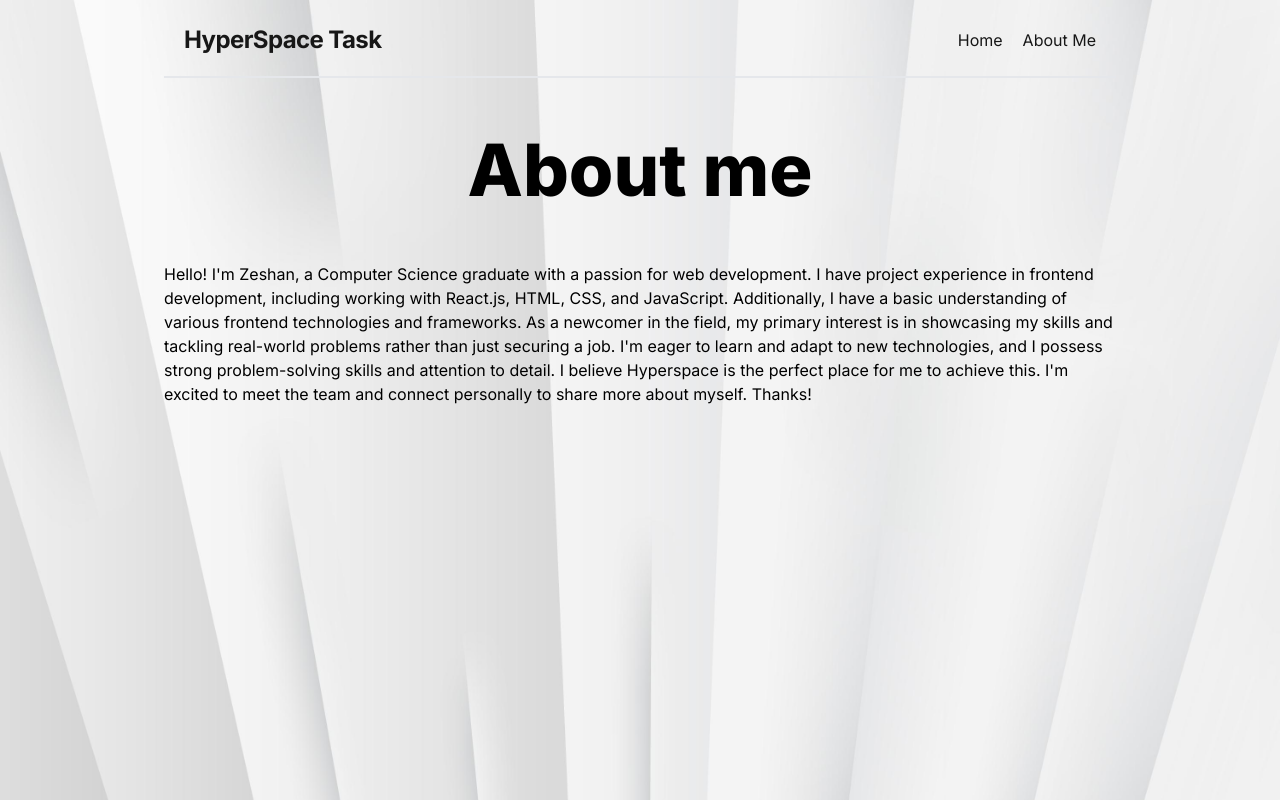
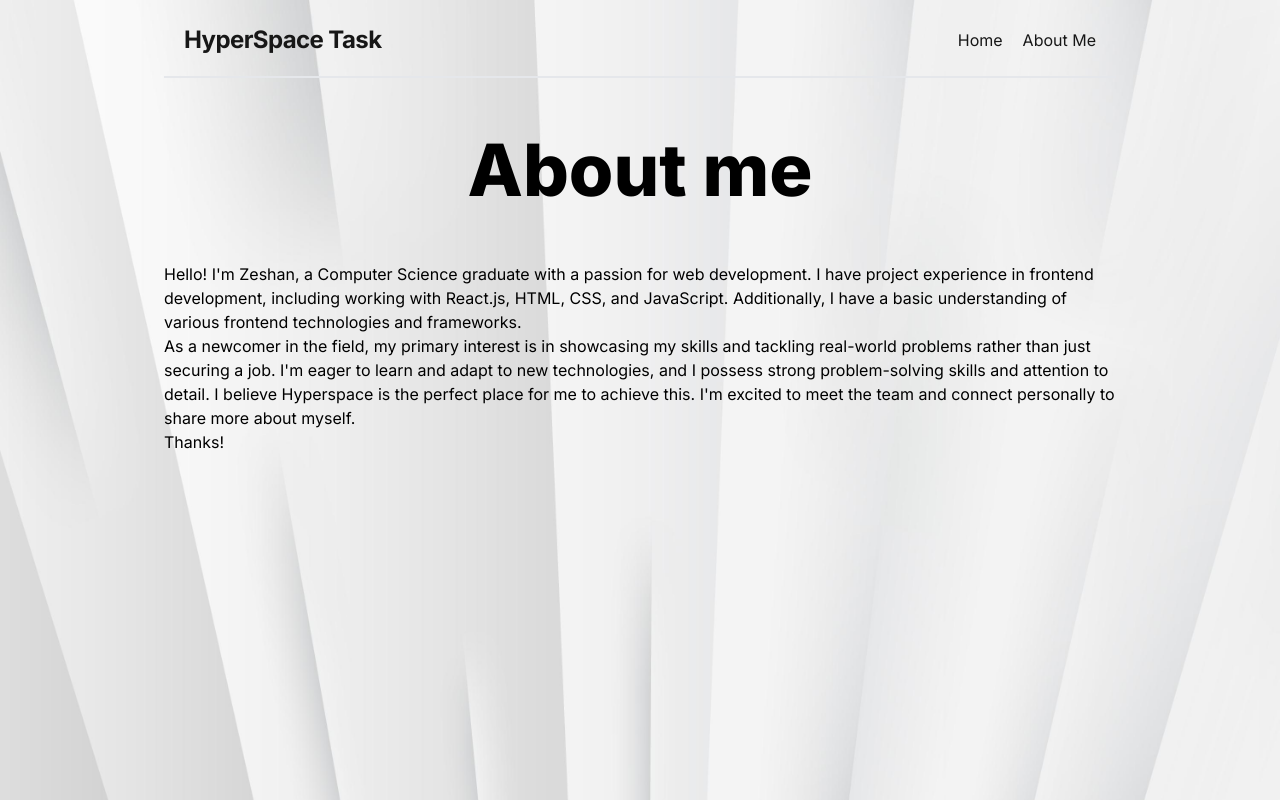
Before and after one commit to zeshan0603/hyperspace-task, a Next.js app: page /aboutme in a window 1280 px wide. Built offline with nearby package versions, Linux system fonts and the light colour scheme.

Commit message:
fixed issues

```diff
--- a/src/app/aboutme/page.tsx
+++ b/src/app/aboutme/page.tsx
@@ -1,27 +1,23 @@
-import gsap from "gsap"
-import { title } from "process";
+import gsap from "gsap";
 
 const AboutPage = () => {
-
-
-
-
   return (
     <>
       <h1 className="text-7xl font-extrabold text-center m-14">About me</h1>
 
       <div className="mt-10">
         <p>
-
-          Hello! I'm Zeshan, a Computer Science graduate with a passion for web development. I have project experience in frontend development, including working with React.js, HTML, CSS, and JavaScript. Additionally, I have a basic understanding of various frontend technologies and frameworks.
-
-          As a newcomer in the field, my primary interest is in showcasing my skills and tackling real-world problems rather than just securing a job. I'm eager to learn and adapt to new technologies, and I possess strong problem-solving skills and attention to detail. I believe Hyperspace is the perfect place for me to achieve this. I'm excited to meet the team and connect personally to share more about myself.
-
+          Hello! I&apos;m Zeshan, a Computer Science graduate with a passion for web development. I have project experience in frontend development, including working with React.js, HTML, CSS, and JavaScript. Additionally, I have a basic understanding of various frontend technologies and frameworks.
+        </p>
+        <p>
+          As a newcomer in the field, my primary interest is in showcasing my skills and tackling real-world problems rather than just securing a job. I&apos;m eager to learn and adapt to new technologies, and I possess strong problem-solving skills and attention to detail. I believe Hyperspace is the perfect place for me to achieve this. I&apos;m excited to meet the team and connect personally to share more about myself.
+        </p>
+        <p>
           Thanks!
         </p>
       </div>
     </>
-  )
-}
+  );
+};
 
-export default AboutPage
+export default AboutPage;
```
